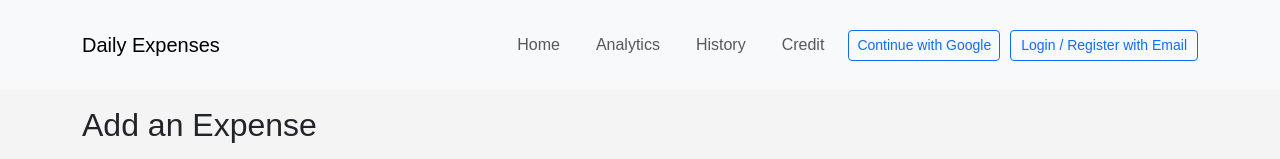
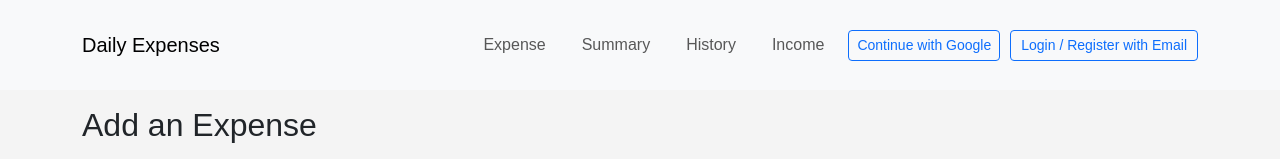
Before and after one commit to Mayur-Bitcot/dailyExpenses, a React (Create React App) app: page / in a window 1280 px wide. Shown: the top 159 px of the page. Built offline with nearby package versions, Linux system fonts and the light colour scheme; no server answers.

Commit message:
udapte the headr menu

```diff
--- a/src/App.css
+++ b/src/App.css
@@ -323,7 +323,16 @@ h1 {
   font-weight: 600;
   color: #333;
 }
-
+@media (max-width: 992px) {
+  .user_login_button_box{
+    flex-direction: column-reverse;
+  }
+  .user_name {
+    position: static;
+    font-size: 16px;
+    color: orangered;
+}
+}
 /* ✅ Responsive Design */
 @media (max-width: 600px) {
   .analytics_box {
--- a/src/Header.jsx
+++ b/src/Header.jsx
@@ -78,10 +78,10 @@ function OffcanvasExample({ user }) {
               </Offcanvas.Header>
               <Offcanvas.Body>
                 <Nav className="justify-content-end flex-grow-1 pe-3 nav_items">
-                  <Link to="/" className="nav-link">Home</Link>
-                  <Link to="/analytics" className="nav-link">Analytics</Link>
+                  <Link to="/" className="nav-link">Expense</Link>
+                  <Link to="/analytics" className="nav-link">Summary</Link>
                   <Link to="/history" className="nav-link">History</Link>
-                  <Link to="/credit" className="nav-link">Credit</Link>
+                  <Link to="/credit" className="nav-link">Income</Link>
                 </Nav>
 
                 <div className="text-end user_login_button_box">
```
